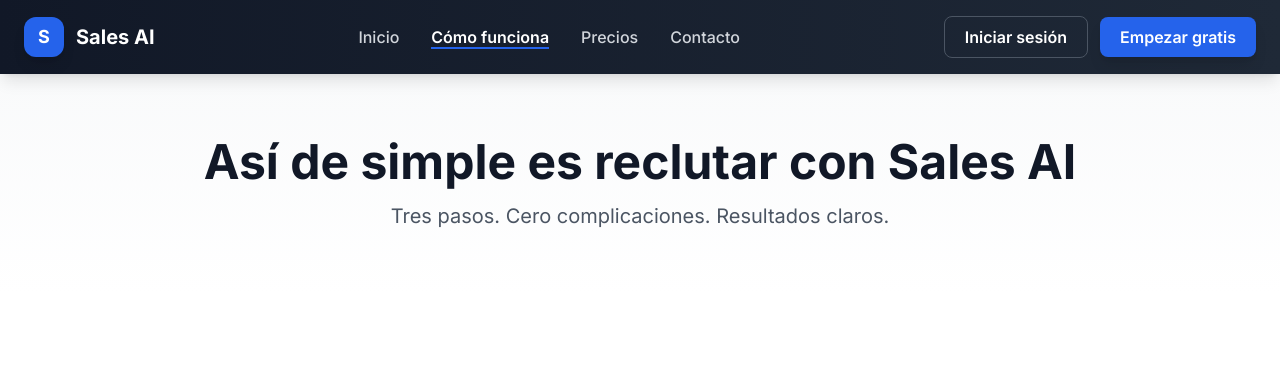
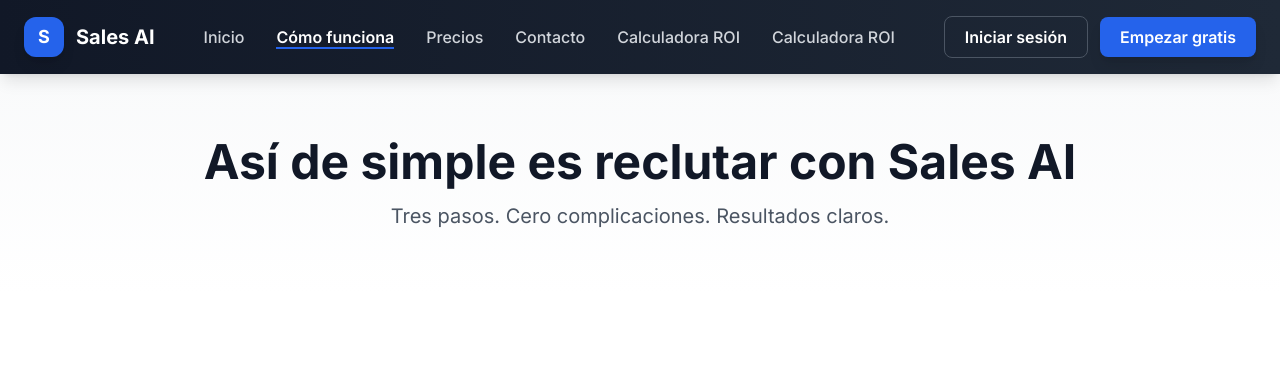
Before and after one commit to juanjosegonzalezperez468-ai/sales-interview-ai, a Flask app: page /como-funciona in a window 1280 px wide. Shown: the top 370 px of the page. Run offline with Flask 3, Linux system fonts and the light colour scheme; some libraries are stand-ins or nearby versions.

Commit message:
Add Calculadora ROI to navbar

```diff
--- a/templates/como-funciona.html
+++ b/templates/como-funciona.html
@@ -29,6 +29,8 @@
                     <li><a href="{{ url_for('como_funciona') }}" class="text-white font-semibold border-b-2 border-blue-600">Cómo funciona</a></li>
                     <li><a href="{{ url_for('pricing') }}" class="text-gray-300 hover:text-white transition font-medium">Precios</a></li>
                     <li><a href="{{ url_for('contacto') }}" class="text-gray-300 hover:text-white transition font-medium">Contacto</a></li>
+                    <li><a href="/calculadora" class="text-gray-300 hover:text-white transition font-medium">Calculadora ROI</a></li>
+                    <li><a href="/calculadora" class="text-gray-300 hover:text-white transition font-medium">Calculadora ROI</a></li>
                 </ul>
                 <div class="flex items-center gap-3">
                     <a href="{{ url_for('login') }}" class="hidden sm:block px-5 py-2 text-white border border-gray-600 rounded-lg hover:bg-white/10 transition font-semibold">Iniciar sesión</a>
--- a/templates/contacto.html
+++ b/templates/contacto.html
@@ -30,6 +30,7 @@
                     <li><a href="{{ url_for('como_funciona') }}" class="text-gray-300 hover:text-white transition font-medium">Cómo funciona</a></li>
                     <li><a href="{{ url_for('pricing') }}" class="text-gray-300 hover:text-white transition font-medium">Precios</a></li>
                     <li><a href="{{ url_for('contacto') }}" class="text-white font-semibold border-b-2 border-blue-600">Contacto</a></li>
+                    <li><a href="/calculadora" class="text-gray-300 hover:text-white transition font-medium">Calculadora ROI</a></li>
                 </ul>
                 <div class="flex items-center gap-3">
                     <a href="{{ url_for('login') }}" class="hidden sm:block px-5 py-2 text-white border border-gray-600 rounded-lg hover:bg-white/10 transition font-semibold">Iniciar sesión</a>
--- a/templates/index.html
+++ b/templates/index.html
@@ -32,6 +32,8 @@
                     <li><a href="{{ url_for('como_funciona') }}" class="text-gray-300 hover:text-white transition font-medium">Cómo funciona</a></li>
                     <li><a href="{{ url_for('pricing') }}" class="text-gray-300 hover:text-white transition font-medium">Precios</a></li>
                     <li><a href="{{ url_for('contacto') }}" class="text-gray-300 hover:text-white transition font-medium">Contacto</a></li>
+                    <li><a href="/calculadora" class="text-gray-300 hover:text-white transition font-medium">Calculadora ROI</a></li>
+
                 </ul>
                 <div class="flex items-center gap-3">
                     <a href="{{ url_for('login') }}" class="hidden sm:block px-5 py-2 text-white border border-gray-600 rounded-lg hover:bg-white/10 transition font-semibold">Iniciar sesión</a>
--- a/templates/pricing.html
+++ b/templates/pricing.html
@@ -30,6 +30,7 @@
                     <li><a href="{{ url_for('como_funciona') }}" class="text-gray-300 hover:text-white transition font-medium">Cómo funciona</a></li>
                     <li><a href="{{ url_for('pricing') }}" class="text-white font-semibold border-b-2 border-blue-600">Precios</a></li>
                     <li><a href="{{ url_for('contacto') }}" class="text-gray-300 hover:text-white transition font-medium">Contacto</a></li>
+                    <li><a href="/calculadora" class="text-gray-300 hover:text-white transition font-medium">Calculadora ROI</a></li>
                 </ul>
                 <div class="flex items-center gap-3">
                     <a href="{{ url_for('login') }}" class="hidden sm:block px-5 py-2 text-white border border-gray-600 rounded-lg hover:bg-white/10 transition font-semibold">Iniciar sesión</a>
```
